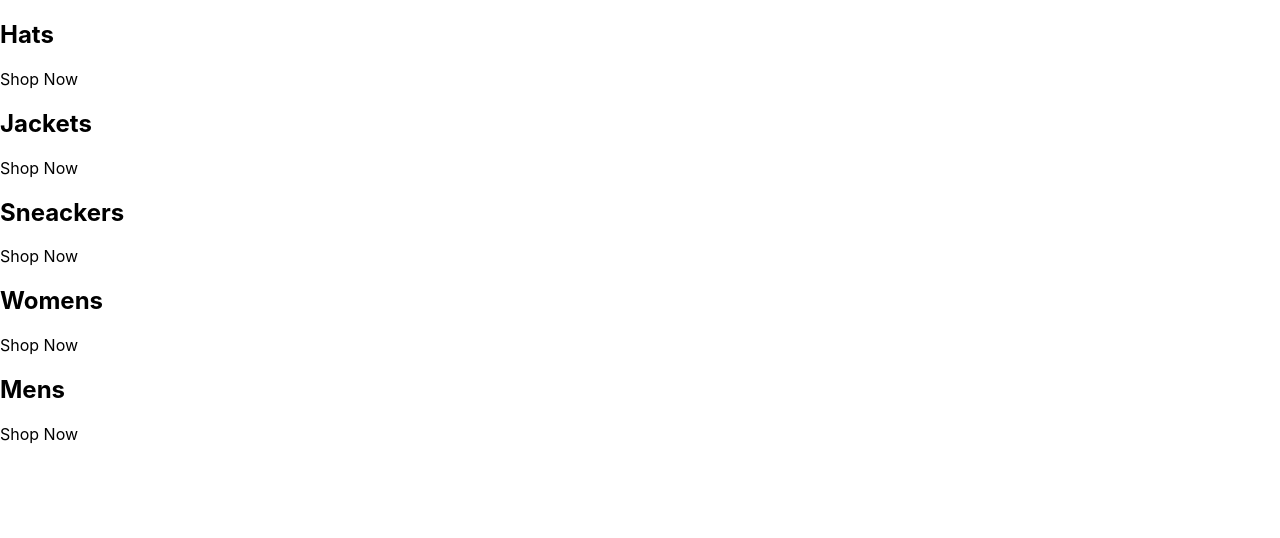
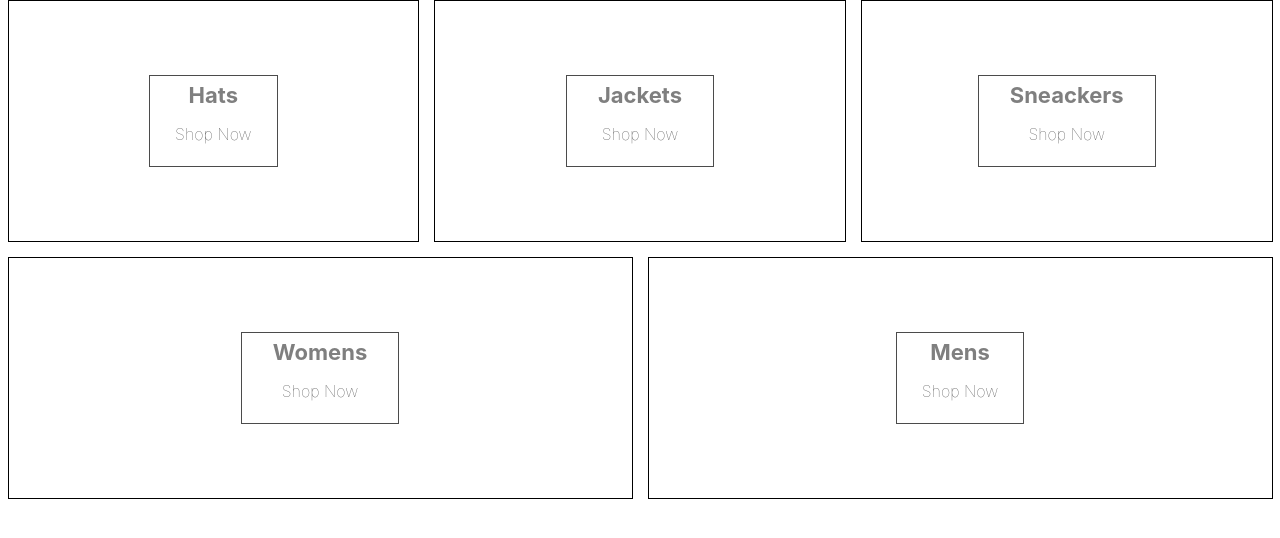
Before and after one commit to Diogo-P-Carvalho/crwn-clothing, a React (Create React App) app: page / in a window 1280 px wide. Shown: the top 538 px of the page. Built offline with nearby package versions, Linux system fonts and the light colour scheme.

Commit message:
adding sass

```diff
--- a/package.json
+++ b/package.json
@@ -9,6 +9,7 @@
     "react": "^18.2.0",
     "react-dom": "^18.2.0",
     "react-scripts": "5.0.1",
+    "sass": "^1.58.0",
     "web-vitals": "^2.1.4"
   },
   "scripts": {
--- a/src/App.js
+++ b/src/App.js
@@ -1,3 +1,5 @@
+import "./categories.scss";
+
 export default function App() {
   const categories = [
     {
@@ -9,23 +11,23 @@
       title: "Jackets",
     },
     {
-      id: 1,
+      id: 3,
       title: "Sneackers",
     },
     {
-      id: 1,
+      id: 4,
       title: "Womens",
     },
     {
-      id: 1,
+      id: 5,
       title: "Mens",
     },
   ];
 
   return (
     <div className="categories-container">
-      {categories.map(({ title }) => (
-        <div className="category-container">
+      {categories.map(({ id, title }) => (
+        <div key={id} className="category-container">
           <div className="background-image"></div>
 
           <div className="category-body-container">
--- /dev/null
+++ b/src/categories.scss
@@ -0,0 +1,75 @@
+.categories-container {
+    width: 100%;
+    display: flex;
+    flex-wrap: wrap;
+    justify-content: space-between;
+  }
+
+  .category-container {
+    min-width: 30%;
+    height: 240px;
+    flex: 1 1 auto;
+    display: flex;
+    align-items: center;
+    justify-content: center;
+    border: 1px solid black;
+    margin: 0 7.5px 15px;
+    overflow: hidden;
+
+    &:hover {
+      cursor: pointer;
+
+      & .background-image {
+        transform: scale(1.1);
+        transition: transform 6s cubic-bezier(0.25, 0.45, 0.45, 0.95);
+      }
+
+      & .category-body-container {
+        opacity: 0.9;
+      }
+    }
+
+    &.large {
+      height: 380px;
+    }
+
+    &:first-child {
+      margin-right: 7.5px;
+    }
+
+    &:last-child {
+      margin-left: 7.5px;
+    }
+
+    .background-image {
+      width: 100%;
+      height: 100%;
+      background-size: cover;
+      background-position: center;
+    }
+
+    .category-body-container {
+      height: 90px;
+      padding: 0 25px;
+      display: flex;
+      flex-direction: column;
+      align-items: center;
+      justify-content: center;
+      border: 1px solid black;
+      background-color: white;
+      opacity: 0.7;
+      position: absolute;
+
+      h2 {
+        font-weight: bold;
+        margin: 0 6px 0;
+        font-size: 22px;
+        color: #4a4a4a;
+      }
+
+      p {
+        font-weight: lighter;
+        font-size: 16px;
+      }
+    }
+  }
```
Also changed, not shown: 2 other files (tests, documents, lock files or other folders).
